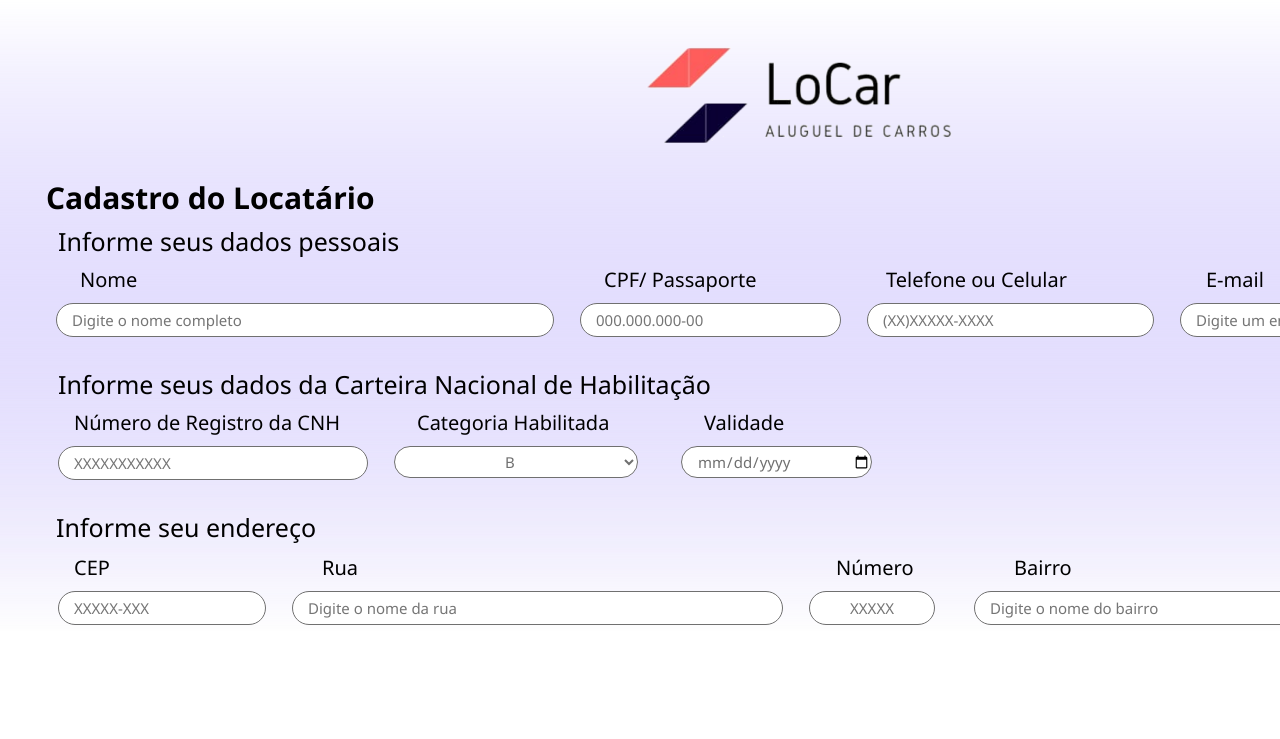
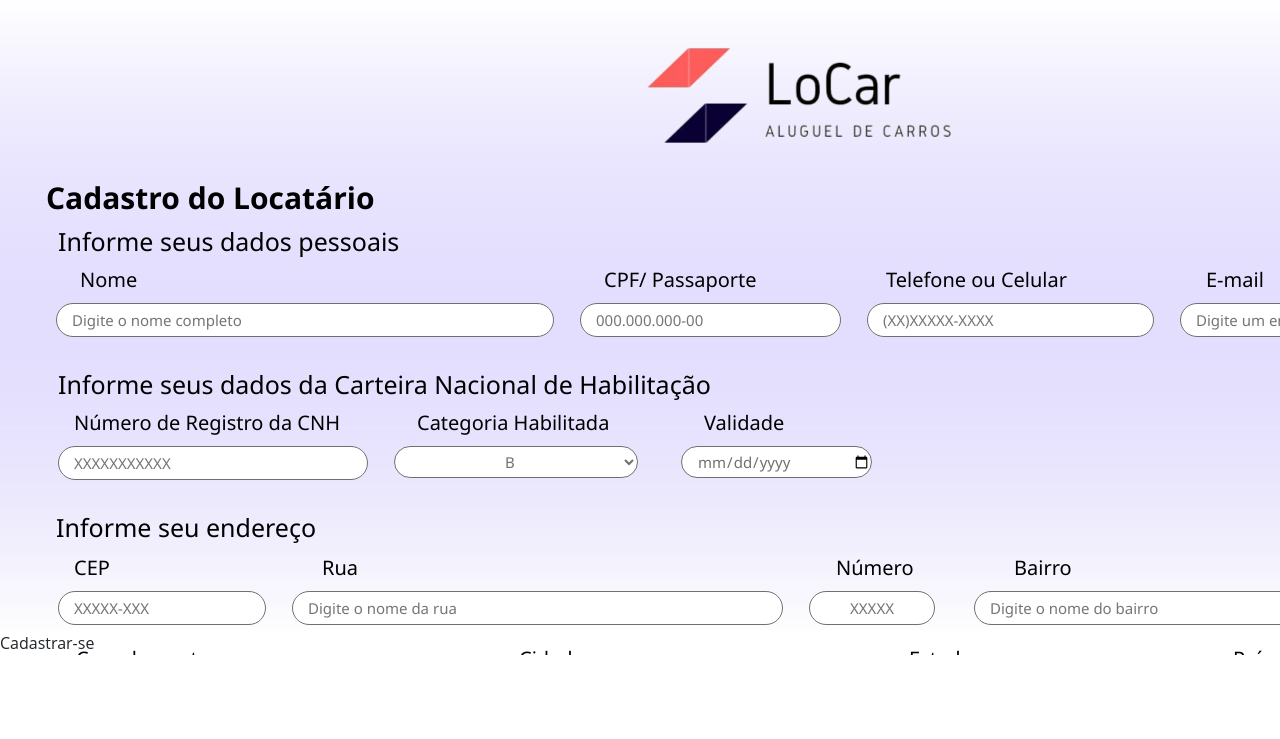
Before and after one commit to vmarianoc/LoCar, a PHP site: page /web1920Cadastro.php in a window 1280 px wide. Shown: the top 739 px of the page. Run offline with PHP 8.4, Linux system fonts and the light colour scheme.

Commit message:
Revert "."
This reverts commit 73331cc14833e003c5567e9fe011596253df3027.

```diff
--- a/web1920Cadastro.php
+++ b/web1920Cadastro.php
@@ -98,8 +98,13 @@
             <div data-layer="62898099-3600-4d83-8d2e-234c34b5eced">
                 <input class="digiteONomeDoPais" type="text" placeholder="Digite o nome do país" name="pais" id="pais"
                  maxlength="30"></div>
-            <div data-layer="67c17e44-c3e1-4947-94f3-a2a3791798d1" class="retangulo3" >
-                <button class="btn btn-primary cadastrarSe" id = "submit" type = "submit">Cadastrar-se</button>
+            <div data-layer="67c17e44-c3e1-4947-94f3-a2a3791798d1" class="retangulo3" ></div>
+            <div data-layer="67c17e44-c3e1-4947-94f3-a2a3791798d1">
+                <button class="btn btn-primary cadastrarSe" id = "submit" type = "submit"></button> Cadastrar-se
+            </div>
+            <div data-layer="0eb6f95b-8e65-453a-9a77-289b7db39653">
+
+
             </div>
         </div>
     </form>
```
